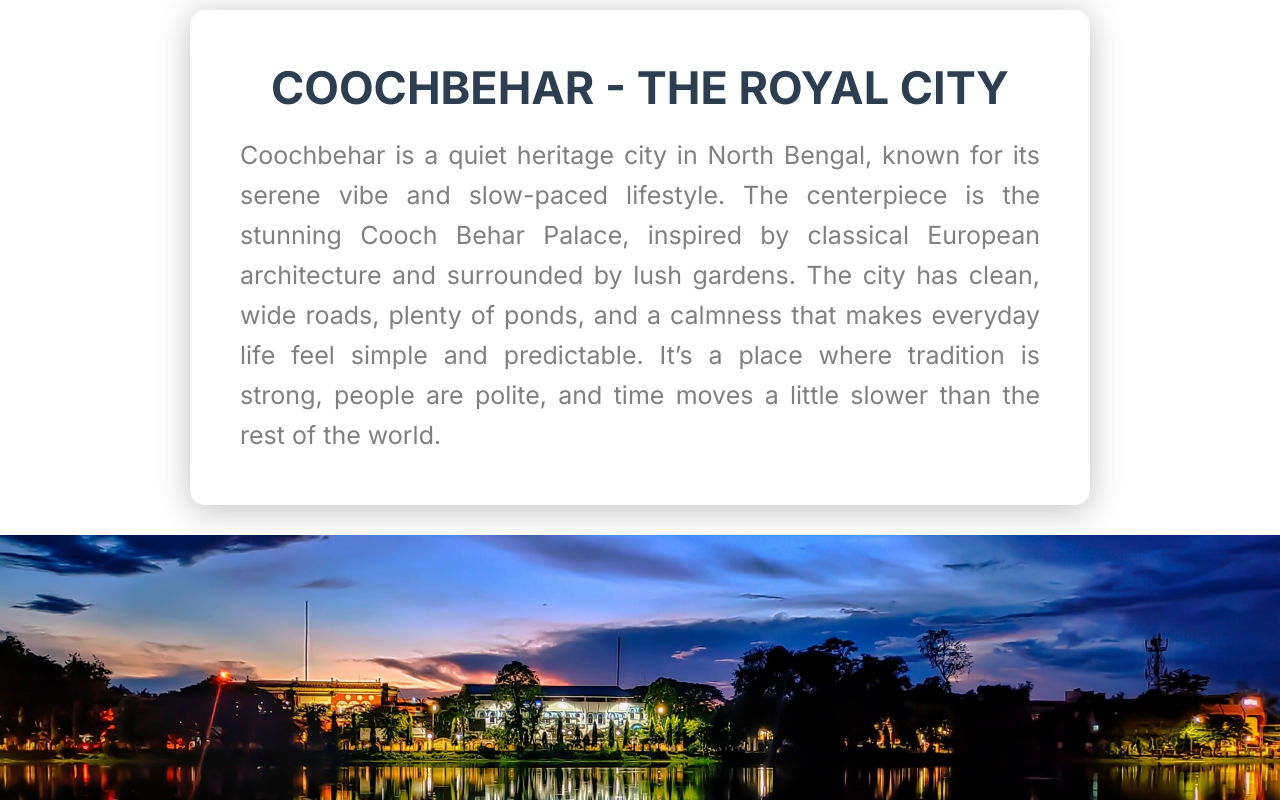
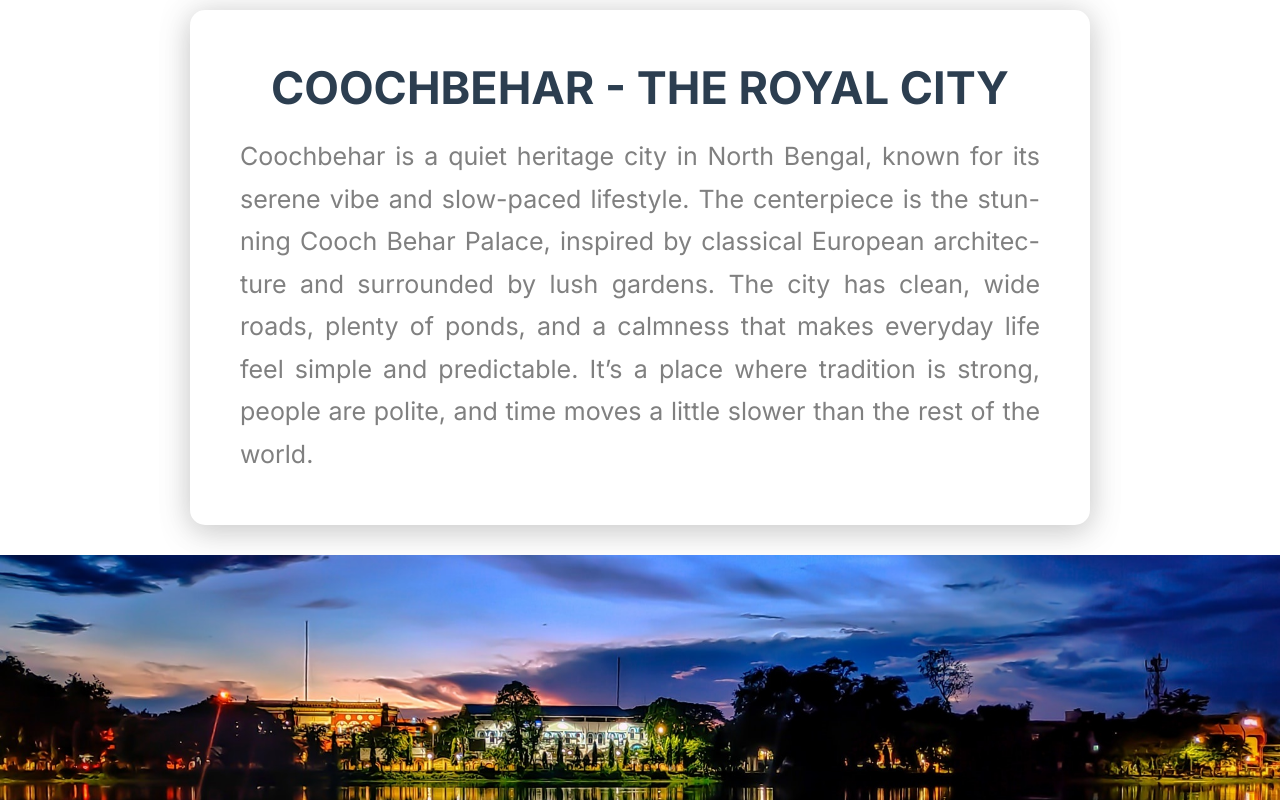
Before and after one commit to abk2191/coochbehar, a React (Vite) app: page / in a window 1280 px wide. Shown: the part 680-1480 px from the top of the page. Built offline with nearby package versions, Linux system fonts and the light colour scheme; a web font is replaced by a local one.

Commit message:
Added new features

```diff
--- a/src/index.css
+++ b/src/index.css
@@ -74,7 +74,6 @@ body {
   text-align: center;
   text-wrap: wrap;
   line-height: 1.6;
-  text-align: justify;
 }
 
 .menu-btn-div {
@@ -198,7 +197,20 @@ body {
   font-size: 25px;
   color: grey;
   line-height: 1.6;
+}
+
+.city-description p,
+.sagar-dighi-desc-div p {
+  font-family: "Inter", sans-serif;
+  padding: 0;
+  margin: 0;
+  font-size: 25px;
+  color: grey;
   text-align: justify;
+  text-wrap: wrap;
+  line-height: 1.7; /* Slightly increased for better readability */
+  text-justify: inter-word; /* Better word spacing */
+  hyphens: auto; /* Hyphenation for better line breaks */
 }
 
 /* Mobile Responsive */
```
